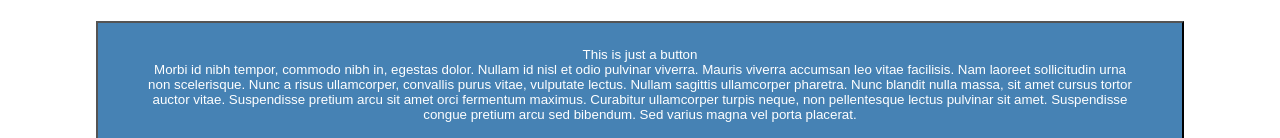
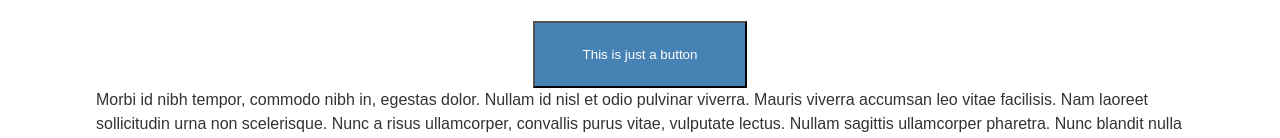
Before and after one commit to terrymun/test, a plain HTML site: page longpage.html in a window 1280 px wide. Shown: the part 723-861 px from the top of the page. Drawn offline with nearby package versions, Linux system fonts and the light colour scheme.

Commit message:
Updated longpage

```diff
--- a/longpage.html
+++ b/longpage.html
@@ -40,7 +40,7 @@
 
 <p>Cras convallis ex ante, id laoreet dolor molestie eu. Vivamus ut nisl ut sapien hendrerit commodo. Maecenas urna libero, condimentum sed lacus et, imperdiet lacinia ante. Phasellus luctus tincidunt diam in euismod. Nulla in cursus diam. Etiam pellentesque ornare dolor, ut commodo leo ultricies sit amet. Pellentesque sed euismod nisl, ut lacinia lorem. Vestibulum ligula magna, placerat nec diam non, tempor luctus erat. Suspendisse potenti. Nam ullamcorper quam ac nisl fringilla elementum. Etiam in elit nibh. Nunc at placerat elit, sit amet rhoncus tortor. Etiam interdum erat quis risus fermentum consectetur. Fusce varius lorem at lobortis consequat. Ut dapibus eu eros eu aliquet.</p>
 
-<button type="button">This is just a button</a>
+<button type="button">This is just a button</button>
 
 <p>Morbi id nibh tempor, commodo nibh in, egestas dolor. Nullam id nisl et odio pulvinar viverra. Mauris viverra accumsan leo vitae facilisis. Nam laoreet sollicitudin urna non scelerisque. Nunc a risus ullamcorper, convallis purus vitae, vulputate lectus. Nullam sagittis ullamcorper pharetra. Nunc blandit nulla massa, sit amet cursus tortor auctor vitae. Suspendisse pretium arcu sit amet orci fermentum maximus. Curabitur ullamcorper turpis neque, non pellentesque lectus pulvinar sit amet. Suspendisse congue pretium arcu sed bibendum. Sed varius magna vel porta placerat.</p>
 
```
